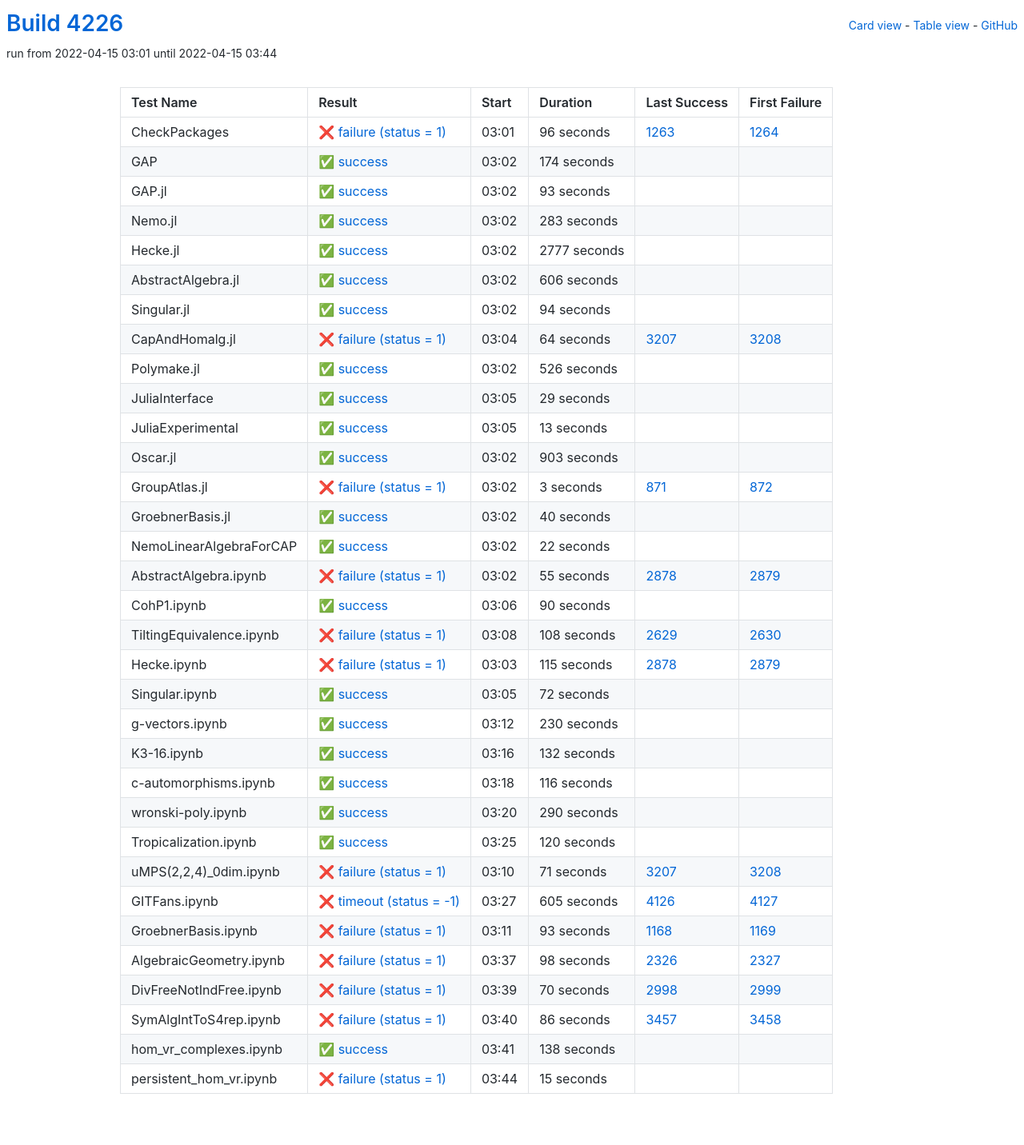
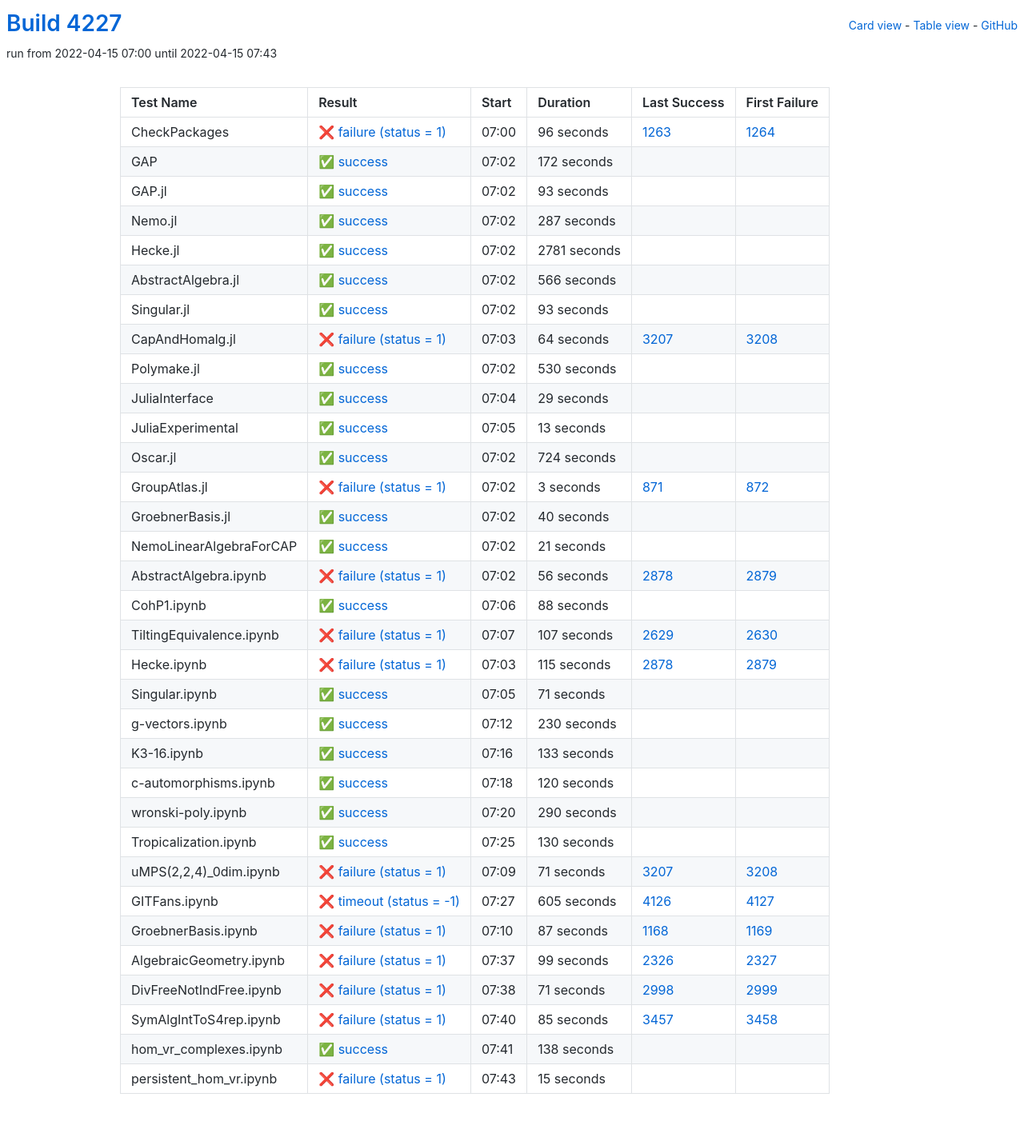
Before and after one commit to oscar-system/oscar-ci-status-stable, a Jekyll site: the page built from table.html, in a window 1280 px wide. Shown: the whole page at 80% size. Built offline with Jekyll 4.4.1, drawn with Linux system fonts in a browser that asks for light colours.

Commit message:
Build #4227

```diff
--- a/_data/ci.yml
+++ b/_data/ci.yml
@@ -1,6 +1,6 @@
 ---
-build: 4226
-build_url: https://oscarci.mathematik.uni-kl.de/job/oscar-stable/4226/
+build: 4227
+build_url: https://oscarci.mathematik.uni-kl.de/job/oscar-stable/4227/
 job: oscar-stable
 organization: oscar-system
 repo: oscar-ci-status-stable
@@ -8,8 +8,8 @@ repourl: https://github.com/oscar-system/oscar-ci-status-stable
 tests:
 - name: CheckPackages
   id: checkpackages
-  log: https://oscarci.mathematik.uni-kl.de/job/oscar-stable/4226/artifact/logs/build-4226/CheckPackages.log
-  start: 2022-04-15 03:01
+  log: https://oscarci.mathematik.uni-kl.de/job/oscar-stable/4227/artifact/logs/build-4227/CheckPackages.log
+  start: 2022-04-15 07:00
   success: false
   exitcode: 1
   status: failure
@@ -20,20 +20,20 @@ tests:
   first_failure_url: https://oscarci.mathematik.uni-kl.de/job/oscar-stable/1264/
 - name: GAP
   id: gap
-  log: https://oscarci.mathematik.uni-kl.de/job/oscar-stable/4226/artifact/logs/build-4226/GAP.log
-  start: 2022-04-15 03:02
+  log: https://oscarci.mathematik.uni-kl.de/job/oscar-stable/4227/artifact/logs/build-4227/GAP.log
+  start: 2022-04-15 07:02
   success: true
   exitcode: 0
   status: success
-  duration: 174
+  duration: 172
   last_success: false
   last_success_url:
   first_failure: false
   first_failure_url:
 - name: GAP.jl
   id: gap-jl
-  log: https://oscarci.mathematik.uni-kl.de/job/oscar-stable/4226/artifact/logs/build-4226/GAP.jl.log
-  start: 2022-04-15 03:02
+  log: https://oscarci.mathematik.uni-kl.de/job/oscar-stable/4227/artifact/logs/build-4227/GAP.jl.log
+  start: 2022-04-15 07:02
   success: true
   exitcode: 0
   status: success
@@ -44,56 +44,56 @@ tests:
   first_failure_url:
 - name: Nemo.jl
   id: nemo-jl
-  log: https://oscarci.mathematik.uni-kl.de/job/oscar-stable/4226/artifact/logs/build-4226/Nemo.jl.log
-  start: 2022-04-15 03:02
+  log: https://oscarci.mathematik.uni-kl.de/job/oscar-stable/4227/artifact/logs/build-4227/Nemo.jl.log
+  start: 2022-04-15 07:02
   success: true
   exitcode: 0
   status: success
-  duration: 283
+  duration: 287
   last_success: false
   last_success_url:
   first_failure: false
   first_failure_url:
 - name: Hecke.jl
   id: hecke-jl
-  log: https://oscarci.mathematik.uni-kl.de/job/oscar-stable/4226/artifact/logs/build-4226/Hecke.jl.log
-  start: 2022-04-15 03:02
+  log: https://oscarci.mathematik.uni-kl.de/job/oscar-stable/4227/artifact/logs/build-4227/Hecke.jl.log
+  start: 2022-04-15 07:02
   success: true
   exitcode: 0
   status: success
-  duration: 2777
+  duration: 2781
   last_success: false
   last_success_url:
   first_failure: false
   first_failure_url:
 - name: AbstractAlgebra.jl
   id: abstractalgebra-jl
-  log: https://oscarci.mathematik.uni-kl.de/job/oscar-stable/4226/artifact/logs/build-4226/AbstractAlgebra.jl.log
-  start: 2022-04-15 03:02
+  log: https://oscarci.mathematik.uni-kl.de/job/oscar-stable/4227/artifact/logs/build-4227/AbstractAlgebra.jl.log
+  start: 2022-04-15 07:02
   success: true
   exitcode: 0
   status: success
-  duration: 606
+  duration: 566
   last_success: false
   last_success_url:
   first_failure: false
   first_failure_url:
 - name: Singular.jl
   id: singular-jl
-  log: https://oscarci.mathematik.uni-kl.de/job/oscar-stable/4226/artifact/logs/build-4226/Singular.jl.log
-  start: 2022-04-15 03:02
+  log: https://oscarci.mathematik.uni-kl.de/job/oscar-stable/4227/artifact/logs/build-4227/Singular.jl.log
+  start: 2022-04-15 07:02
   success: true
   exitcode: 0
   status: success
-  duration: 94
+  duration: 93
   last_success: false
   last_success_url:
   first_failure: false
   first_failure_url:
 - name: CapAndHomalg.jl
   id: capandhomalg-jl
-  log: https://oscarci.mathematik.uni-kl.de/job/oscar-stable/4226/artifact/logs/build-4226/CapAndHomalg.jl.log
-  start: 2022-04-15 03:04
+  log: https://oscarci.mathematik.uni-kl.de/job/oscar-stable/4227/artifact/logs/build-4227/CapAndHomalg.jl.log
+  start: 2022-04-15 07:03
   success: false
   exitcode: 1
   status: failure
@@ -104,20 +104,20 @@ tests:
   first_failure_url: https://oscarci.mathematik.uni-kl.de/job/oscar-stable/3208/
 - name: Polymake.jl
   id: polymake-jl
-  log: https://oscarci.mathematik.uni-kl.de/job/oscar-stable/4226/artifact/logs/build-4226/Polymake.jl.log
-  start: 2022-04-15 03:02
+  log: https://oscarci.mathematik.uni-kl.de/job/oscar-stable/4227/artifact/logs/build-4227/Polymake.jl.log
+  start: 2022-04-15 07:02
   success: true
   exitcode: 0
   status: success
-  duration: 526
+  duration: 530
   last_success: false
   last_success_url:
   first_failure: false
   first_failure_url:
 - name: JuliaInterface
   id: juliainterface
-  log: https://oscarci.mathematik.uni-kl.de/job/oscar-stable/4226/artifact/logs/build-4226/JuliaInterface.log
-  start: 2022-04-15 03:05
+  log: https://oscarci.mathematik.uni-kl.de/job/oscar-stable/4227/artifact/logs/build-4227/JuliaInterface.log
+  start: 2022-04-15 07:04
   success: true
   exitcode: 0
   status: success
@@ -128,8 +128,8 @@ tests:
   first_failure_url:
 - name: JuliaExperimental
   id: juliaexperimental
-  log: https://oscarci.mathematik.uni-kl.de/job/oscar-stable/4226/artifact/logs/build-4226/JuliaExperimental.log
-  start: 2022-04-15 03:05
+  log: https://oscarci.mathematik.uni-kl.de/job/oscar-stable/4227/artifact/logs/build-4227/JuliaExperimental.log
+  start: 2022-04-15 07:05
   success: true
   exitcode: 0
   status: success
@@ -140,20 +140,20 @@ tests:
   first_failure_url:
 - name: Oscar.jl
   id: oscar-jl
-  log: https://oscarci.mathematik.uni-kl.de/job/oscar-stable/4226/artifact/logs/build-4226/Oscar.jl.log
-  start: 2022-04-15 03:02
+  log: https://oscarci.mathematik.uni-kl.de/job/oscar-stable/4227/artifact/logs/build-4227/Oscar.jl.log
+  start: 2022-04-15 07:02
   success: true
   exitcode: 0
   status: success
-  duration: 903
+  duration: 724
   last_success: false
   last_success_url:
   first_failure: false
   first_failure_url:
 - name: GroupAtlas.jl
   id: groupatlas-jl
-  log: https://oscarci.mathematik.uni-kl.de/job/oscar-stable/4226/artifact/logs/build-4226/GroupAtlas.jl.log
-  start: 2022-04-15 03:02
+  log: https://oscarci.mathematik.uni-kl.de/job/oscar-stable/4227/artifact/logs/build-4227/GroupAtlas.jl.log
+  start: 2022-04-15 07:02
   success: false
   exitcode: 1
   status: failure
@@ -164,8 +164,8 @@ tests:
   first_failure_url: https://oscarci.mathematik.uni-kl.de/job/oscar-stable/872/
 - name: GroebnerBasis.jl
   id: groebnerbasis-jl
-  log: https://oscarci.mathematik.uni-kl.de/job/oscar-stable/4226/artifact/logs/build-4226/GroebnerBasis.jl.log
-  start: 2022-04-15 03:02
+  log: https://oscarci.mathematik.uni-kl.de/job/oscar-stable/4227/artifact/logs/build-4227/GroebnerBasis.jl.log
+  start: 2022-04-15 07:02
   success: true
   exitcode: 0
   status: success
@@ -176,56 +176,56 @@ tests:
   first_failure_url:
 - name: NemoLinearAlgebraForCAP
   id: nemolinearalgebraforcap
-  log: https://oscarci.mathematik.uni-kl.de/job/oscar-stable/4226/artifact/logs/build-4226/NemoLinearAlgebraForCAP.log
-  start: 2022-04-15 03:02
+  log: https://oscarci.mathematik.uni-kl.de/job/oscar-stable/4227/artifact/logs/build-4227/NemoLinearAlgebraForCAP.log
+  start: 2022-04-15 07:02
   success: true
   exitcode: 0
   status: success
-  duration: 22
+  duration: 21
   last_success: false
   last_success_url:
   first_failure: false
   first_failure_url:
 - name: AbstractAlgebra.ipynb
   id: abstractalgebra-ipynb
-  log: https://oscarci.mathematik.uni-kl.de/job/oscar-stable/4226/artifact/logs/build-4226/AbstractAlgebra.ipynb.log
-  start: 2022-04-15 03:02
+  log: https://oscarci.mathematik.uni-kl.de/job/oscar-stable/4227/artifact/logs/build-4227/AbstractAlgebra.ipynb.log
+  start: 2022-04-15 07:02
   success: false
   exitcode: 1
   status: failure
-  duration: 55
+  duration: 56
   last_success: 2878
   last_success_url: https://oscarci.mathematik.uni-kl.de/job/oscar-stable/2878/
   first_failure: 2879
   first_failure_url: https://oscarci.mathematik.uni-kl.de/job/oscar-stable/2879/
 - name: CohP1.ipynb
   id: cohp1-ipynb
-  log: https://oscarci.mathematik.uni-kl.de/job/oscar-stable/4226/artifact/logs/build-4226/CohP1.ipynb.log
-  start: 2022-04-15 03:06
+  log: https://oscarci.mathematik.uni-kl.de/job/oscar-stable/4227/artifact/logs/build-4227/CohP1.ipynb.log
+  start: 2022-04-15 07:06
   success: true
   exitcode: 0
   status: success
-  duration: 90
+  duration: 88
   last_success: false
   last_success_url:
   first_failure: false
   first_failure_url:
 - name: TiltingEquivalence.ipynb
   id: tiltingequivalence-ipynb
-  log: https://oscarci.mathematik.uni-kl.de/job/oscar-stable/4226/artifact/logs/build-4226/TiltingEquivalence.ipynb.log
-  start: 2022-04-15 03:08
+  log: https://oscarci.mathematik.uni-kl.de/job/oscar-stable/4227/artifact/logs/build-4227/TiltingEquivalence.ipynb.log
+  start: 2022-04-15 07:07
   success: false
   exitcode: 1
   status: failure
-  duration: 108
+  duration: 107
   last_success: 2629
   last_success_url: https://oscarci.mathematik.uni-kl.de/job/oscar-stable/2629/
   first_failure: 2630
   first_failure_url: https://oscarci.mathematik.uni-kl.de/job/oscar-stable/2630/
 - name: Hecke.ipynb
   id: hecke-ipynb
-  log: https://oscarci.mathematik.uni-kl.de/job/oscar-stable/4226/artifact/logs/build-4226/Hecke.ipynb.log
-  start: 2022-04-15 03:03
+  log: https://oscarci.mathematik.uni-kl.de/job/oscar-stable/4227/artifact/logs/build-4227/Hecke.ipynb.log
+  start: 2022-04-15 07:03
   success: false
   exitcode: 1
   status: failure
@@ -236,20 +236,20 @@ tests:
   first_failure_url: https://oscarci.mathematik.uni-kl.de/job/oscar-stable/2879/
 - name: Singular.ipynb
   id: singular-ipynb
-  log: https://oscarci.mathematik.uni-kl.de/job/oscar-stable/4226/artifact/logs/build-4226/Singular.ipynb.log
-  start: 2022-04-15 03:05
+  log: https://oscarci.mathematik.uni-kl.de/job/oscar-stable/4227/artifact/logs/build-4227/Singular.ipynb.log
+  start: 2022-04-15 07:05
   success: true
   exitcode: 0
   status: success
-  duration: 72
+  duration: 71
   last_success: false
   last_success_url:
   first_failure: false
   first_failure_url:
 - name: g-vectors.ipynb
   id: g-vectors-ipynb
-  log: https://oscarci.mathematik.uni-kl.de/job/oscar-stable/4226/artifact/logs/build-4226/g-vectors.ipynb.log
-  start: 2022-04-15 03:12
+  log: https://oscarci.mathematik.uni-kl.de/job/oscar-stable/4227/artifact/logs/build-4227/g-vectors.ipynb.log
+  start: 2022-04-15 07:12
   success: true
   exitcode: 0
   status: success
@@ -260,32 +260,32 @@ tests:
   first_failure_url:
 - name: K3-16.ipynb
   id: k3-16-ipynb
-  log: https://oscarci.mathematik.uni-kl.de/job/oscar-stable/4226/artifact/logs/build-4226/K3-16.ipynb.log
-  start: 2022-04-15 03:16
+  log: https://oscarci.mathematik.uni-kl.de/job/oscar-stable/4227/artifact/logs/build-4227/K3-16.ipynb.log
+  start: 2022-04-15 07:16
   success: true
   exitcode: 0
   status: success
-  duration: 132
+  duration: 133
   last_success: false
   last_success_url:
   first_failure: false
   first_failure_url:
 - name: c-automorphisms.ipynb
   id: c-automorphisms-ipynb
-  log: https://oscarci.mathematik.uni-kl.de/job/oscar-stable/4226/artifact/logs/build-4226/c-automorphisms.ipynb.log
-  start: 2022-04-15 03:18
+  log: https://oscarci.mathematik.uni-kl.de/job/oscar-stable/4227/artifact/logs/build-4227/c-automorphisms.ipynb.log
+  start: 2022-04-15 07:18
   success: true
   exitcode: 0
   status: success
-  duration: 116
+  duration: 120
   last_success: false
   last_success_url:
   first_failure: false
   first_failure_url:
 - name: wronski-poly.ipynb
   id: wronski-poly-ipynb
-  log: https://oscarci.mathematik.uni-kl.de/job/oscar-stable/4226/artifact/logs/build-4226/wronski-poly.ipynb.log
-  start: 2022-04-15 03:20
+  log: https://oscarci.mathematik.uni-kl.de/job/oscar-stable/4227/artifact/logs/build-4227/wronski-poly.ipynb.log
+  start: 2022-04-15 07:20
   success: true
   exitcode: 0
   status: success
@@ -296,20 +296,20 @@ tests:
   first_failure_url:
 - name: Tropicalization.ipynb
   id: tropicalization-ipynb
-  log: https://oscarci.mathematik.uni-kl.de/job/oscar-stable/4226/artifact/logs/build-4226/Tropicalization.ipynb.log
-  start: 2022-04-15 03:25
+  log: https://oscarci.mathematik.uni-kl.de/job/oscar-stable/4227/artifact/logs/build-4227/Tropicalization.ipynb.log
+  start: 2022-04-15 07:25
   success: true
   exitcode: 0
   status: success
-  duration: 120
+  duration: 130
   last_success: false
   last_success_url:
   first_failure: false
   first_failure_url:
 - name: uMPS(2,2,4)_0dim.ipynb
   id: umps-2-2-4-0dim-ipynb
-  log: https://oscarci.mathematik.uni-kl.de/job/oscar-stable/4226/artifact/logs/build-4226/uMPS-2-2-4-_0dim.ipynb.log
-  start: 2022-04-15 03:10
+  log: https://oscarci.mathematik.uni-kl.de/job/oscar-stable/4227/artifact/logs/build-4227/uMPS-2-2-4-_0dim.ipynb.log
+  start: 2022-04-15 07:09
   success: false
   exitcode: 1
   status: failure
@@ -320,8 +320,8 @@ tests:
   first_failure_url: https://oscarci.mathematik.uni-kl.de/job/oscar-stable/3208/
 - name: GITFans.ipynb
   id: gitfans-ipynb
-  log: https://oscarci.mathematik.uni-kl.de/job/oscar-stable/4226/artifact/logs/build-4226/GITFans.ipynb.log
-  start: 2022-04-15 03:27
+  log: https://oscarci.mathematik.uni-kl.de/job/oscar-stable/4227/artifact/logs/build-4227/GITFans.ipynb.log
+  start: 2022-04-15 07:27
   success: false
   exitcode: -1
   status: timeout
@@ -332,56 +332,56 @@ tests:
   first_failure_url: https://oscarci.mathematik.uni-kl.de/job/oscar-stable/4127/
 - name: GroebnerBasis.ipynb
   id: groebnerbasis-ipynb
-  log: https://oscarci.mathematik.uni-kl.de/job/oscar-stable/4226/artifact/logs/build-4226/GroebnerBasis.ipynb.log
-  start: 2022-04-15 03:11
+  log: https://oscarci.mathematik.uni-kl.de/job/oscar-stable/4227/artifact/logs/build-4227/GroebnerBasis.ipynb.log
+  start: 2022-04-15 07:10
   success: false
   exitcode: 1
   status: failure
-  duration: 93
+  duration: 87
   last_success: 1168
   last_success_url: https://oscarci.mathematik.uni-kl.de/job/oscar-stable/1168/
   first_failure: 1169
   first_failure_url: https://oscarci.mathematik.uni-kl.de/job/oscar-stable/1169/
 - name: AlgebraicGeometry.ipynb
   id: algebraicgeometry-ipynb
-  log: https://oscarci.mathematik.uni-kl.de/job/oscar-stable/4226/artifact/logs/build-4226/AlgebraicGeometry.ipynb.log
-  start: 2022-04-15 03:37
+  log: https://oscarci.mathematik.uni-kl.de/job/oscar-stable/4227/artifact/logs/build-4227/AlgebraicGeometry.ipynb.log
+  start: 2022-04-15 07:37
   success: false
   exitcode: 1
   status: failure
-  duration: 98
+  duration: 99
   last_success: 2326
   last_success_url: https://oscarci.mathematik.uni-kl.de/job/oscar-stable/2326/
   first_failure: 2327
   first_failure_url: https://oscarci.mathematik.uni-kl.de/job/oscar-stable/2327/
 - name: DivFreeNotIndFree.ipynb
   id: divfreenotindfree-ipynb
-  log: https://oscarci.mathematik.uni-kl.de/job/oscar-stable/4226/artifact/logs/build-4226/DivFreeNotIndFree.ipynb.log
-  start: 2022-04-15 03:39
+  log: https://oscarci.mathematik.uni-kl.de/job/oscar-stable/4227/artifact/logs/build-4227/DivFreeNotIndFree.ipynb.log
+  start: 2022-04-15 07:38
   success: false
   exitcode: 1
   status: failure
-  duration: 70
+  duration: 71
   last_success: 2998
   last_success_url: https://oscarci.mathematik.uni-kl.de/job/oscar-stable/2998/
   first_failure: 2999
   first_failure_url: https://oscarci.mathematik.uni-kl.de/job/oscar-stable/2999/
 - name: SymAlgIntToS4rep.ipynb
   id: symalginttos4rep-ipynb
-  log: https://oscarci.mathematik.uni-kl.de/job/oscar-stable/4226/artifact/logs/build-4226/SymAlgIntToS4rep.ipynb.log
-  start: 2022-04-15 03:40
+  log: https://oscarci.mathematik.uni-kl.de/job/oscar-stable/4227/artifact/logs/build-4227/SymAlgIntToS4rep.ipynb.log
+  start: 2022-04-15 07:40
   success: false
   exitcode: 1
   status: failure
-  duration: 86
+  duration: 85
   last_success: 3457
   last_success_url: https://oscarci.mathematik.uni-kl.de/job/oscar-stable/3457/
   first_failure: 3458
   first_failure_url: https://oscarci.mathematik.uni-kl.de/job/oscar-stable/3458/
 - name: hom_vr_complexes.ipynb
   id: hom-vr-complexes-ipynb
-  log: https://oscarci.mathematik.uni-kl.de/job/oscar-stable/4226/artifact/logs/build-4226/hom_vr_complexes.ipynb.log
-  start: 2022-04-15 03:41
+  log: https://oscarci.mathematik.uni-kl.de/job/oscar-stable/4227/artifact/logs/build-4227/hom_vr_complexes.ipynb.log
+  start: 2022-04-15 07:41
   success: true
   exitcode: 0
   status: success
@@ -392,8 +392,8 @@ tests:
   first_failure_url:
 - name: persistent_hom_vr.ipynb
   id: persistent-hom-vr-ipynb
-  log: https://oscarci.mathematik.uni-kl.de/job/oscar-stable/4226/artifact/logs/build-4226/persistent_hom_vr.ipynb.log
-  start: 2022-04-15 03:44
+  log: https://oscarci.mathematik.uni-kl.de/job/oscar-stable/4227/artifact/logs/build-4227/persistent_hom_vr.ipynb.log
+  start: 2022-04-15 07:43
   success: false
   exitcode: 1
   status: failure
```
Also changed, not shown: README.md.
